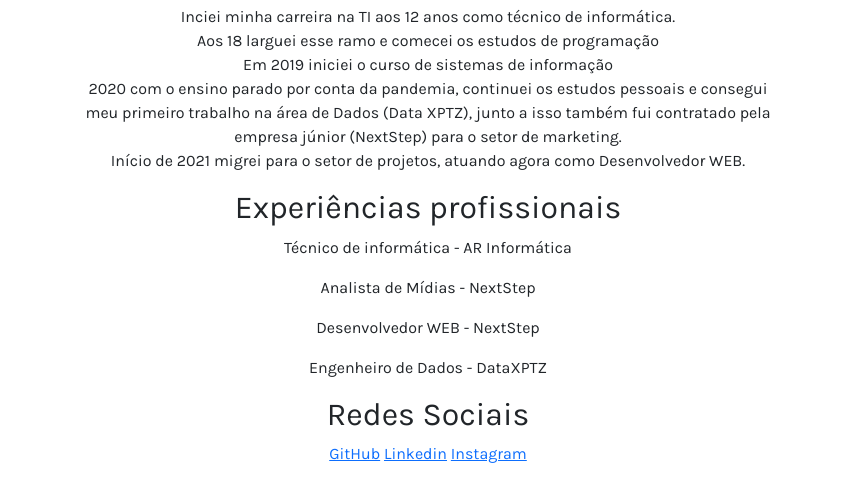
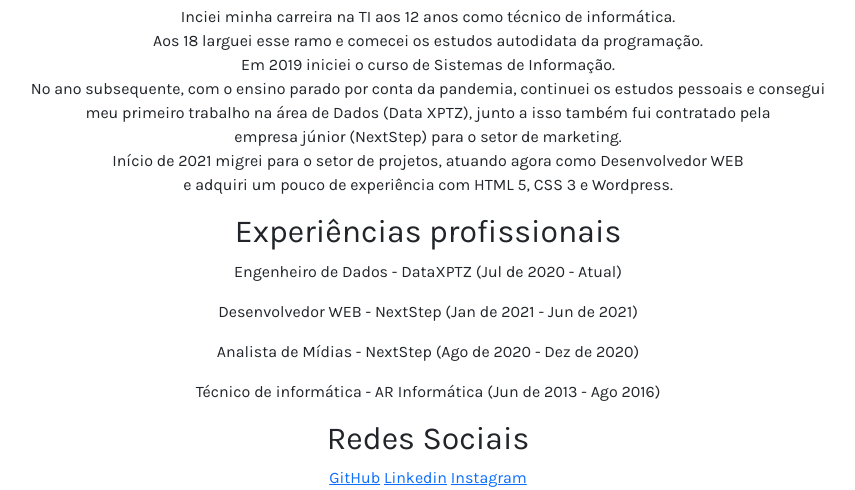
Before and after one commit to tJorge3/tJorge3.github.io, a plain HTML site: page index.html in a window 1280 px wide. Shown: the part 397-887 px from the top of the page, without its empty margins (212-1067 px from the left). Before the commit the page ends 863 px from the top, so only its background shows below. Drawn offline with nearby package versions, Linux system fonts and the light colour scheme.

Commit message:
Update index.html

```diff
--- a/index.html
+++ b/index.html
@@ -23,17 +23,18 @@
 	<img src="https://media-exp1.licdn.com/dms/image/C4D03AQE2jAWUi0KypQ/profile-displayphoto-shrink_200_200/0/1642534427800?e=1648080000&v=beta&t=0G0ne4HQlhVUb9fJNflP-QLDbANuKY0DMs543J8UHC0" alt="" style="border-radius:50% ;">
 	<h2>About me</h2>
 	<p>Inciei minha carreira na TI aos 12 anos como técnico de informática. <br>
-	Aos 18 larguei esse ramo e comecei os estudos de programação <br>
-	Em 2019 iniciei o curso de sistemas de informação <br>
-	2020 com o ensino parado por conta da pandemia, continuei os estudos pessoais e consegui <br>
+	Aos 18 larguei esse ramo e comecei os estudos autodidata da programação. <br>
+	Em 2019 iniciei o curso de Sistemas de Informação. <br>
+	No ano subsequente, com o ensino parado por conta da pandemia, continuei os estudos pessoais e consegui <br>
 	meu primeiro trabalho na área de Dados (Data XPTZ), junto a isso também fui contratado pela <br>
 	empresa júnior (NextStep) para o setor de marketing. <br>
-	Início de 2021 migrei para o setor de projetos,	atuando agora como Desenvolvedor WEB.</p>
+	Início de 2021 migrei para o setor de projetos,	atuando agora como Desenvolvedor WEB <br>
+	e adquiri um pouco de experiência com HTML 5, CSS 3 e Wordpress.</p>
 	<h2>Experiências profissionais</h2>
-	<p>Técnico de informática - AR Informática</p>
-	<p>Analista de Mídias - NextStep</p>
-	<p>Desenvolvedor WEB - NextStep</p>
-	<p>Engenheiro de Dados - DataXPTZ</p>
+	<p>Engenheiro de Dados - DataXPTZ (Jul de 2020 - Atual)</p>
+	<p>Desenvolvedor WEB - NextStep (Jan de 2021 - Jun de 2021)</p>
+	<p>Analista de Mídias - NextStep (Ago de 2020 - Dez de 2020)</p>
+	<p>Técnico de informática - AR Informática (Jun de 2013 - Ago 2016)</p>
 	<h2>Redes Sociais</h2>
 	<a href="https://github.com/tJorge3" target="_blank">GitHub</a>
 	<a href="https://www.linkedin.com/in/thiago-jorge-8268b4192/" target="_blank">Linkedin</a>
```
